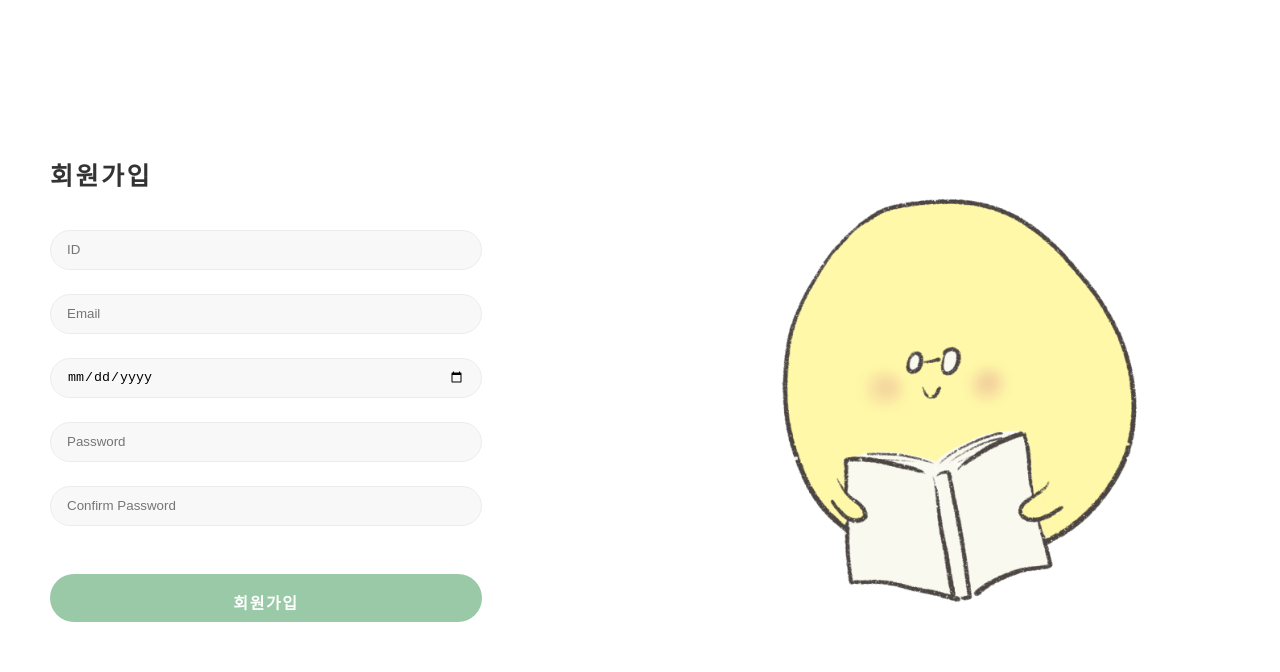
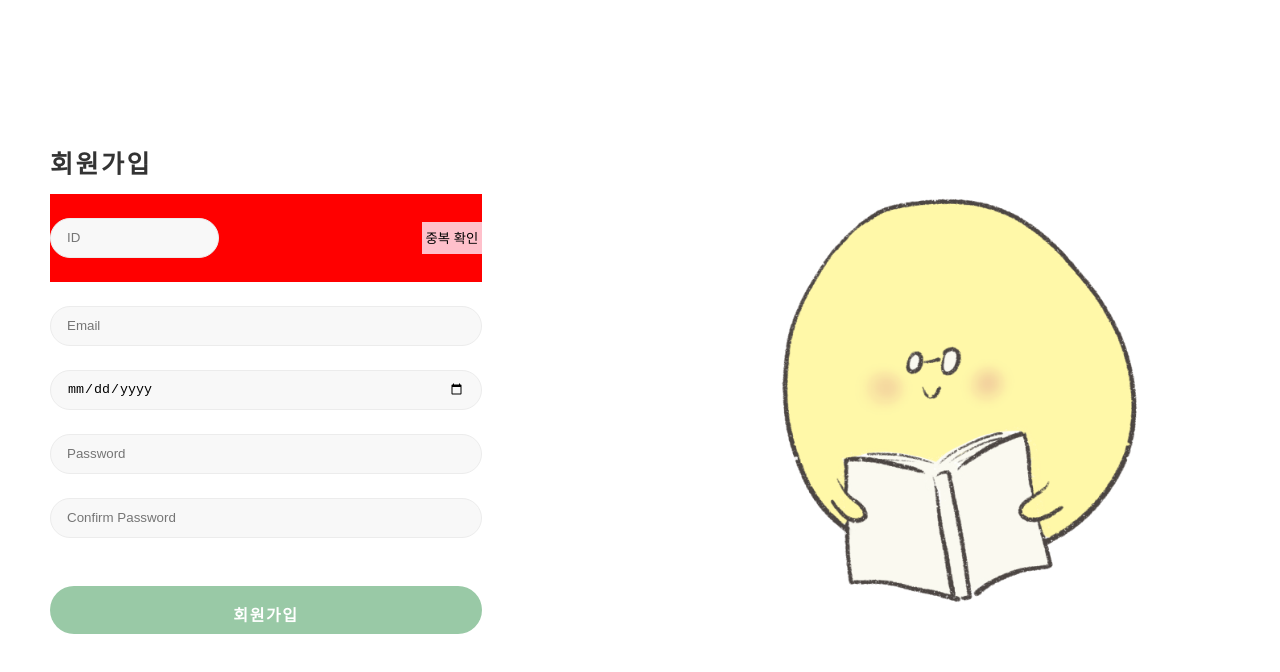
Before and after one commit to STudy-with-ST/MoVook, a React (Create React App) app in the folder front/movook-app/: page /join in a window 1280 px wide. Shown: the top 672 px of the page. Built offline with nearby package versions, Linux system fonts and the light colour scheme; a web font is replaced by a local one.

Commit message:
Feat access_token 및refresh_token 저장

```diff
--- a/front/movook-app/src/pages/Join/index.js
+++ b/front/movook-app/src/pages/Join/index.js
@@ -19,6 +19,7 @@ const Join = () => {
   const [userBirth, onChangeUserBirth] = useInput("");
   const [userConfirmPw, onChangeUserConfirmPw] = useInput("");
   const [isValidate, setValidate] = useState(false);
+  const [isConfirmId, setConfirmId] = useState(false);
 
   useEffect(() => {
     if (isValidate) {
@@ -36,7 +37,7 @@ const Join = () => {
     }
   };
 
-  const handleOnClick = async (e) => {
+  const handleOnClick = (e) => {
     e.preventDefault();
     validatePassword();
 
@@ -47,7 +48,7 @@ const Join = () => {
       password: userPw,
     };
 
-    await userApi
+    userApi
       .join(createdUser)
       .then(({ data }) => console.log("성공: ", data))
       .catch((error) => console.log("실패: ", error));
@@ -58,6 +59,7 @@ const Join = () => {
         <S.PageTitle>회원가입</S.PageTitle>
         <S.FormWrapper>
           <form method="POST">
+            <S.IdWrapper>
               <BasicInput
                 id="input-id"
                 text="ID"
@@ -66,6 +68,8 @@ const Join = () => {
                 value={userId}
                 onChange={onChangeUserId}
               />
+              <S.ConfirmButton>중복 확인</S.ConfirmButton>
+            </S.IdWrapper>
             <BasicInput
               id="input-email"
               text="Email"
--- a/front/movook-app/src/pages/Join/style.js
+++ b/front/movook-app/src/pages/Join/style.js
@@ -62,7 +62,6 @@ export const FormWrapper = styled.div`
   max-width: 540px;
   min-width: 340px;
   width: 100%;
-  margin: 0px auto;
   background-color: transparent;
 `;
 
@@ -80,3 +79,17 @@ export const ImgContainer = styled.div`
     width: 72%;
   }
 `;
+
+export const IdWrapper = styled.div`
+  display: flex;
+  align-items: center;
+  justify-content: space-between;
+  background-color: red;
+  width: 80%;
+`;
+
+export const ConfirmButton = styled.button`
+  width: 60px;
+  height: 32px;
+  background-color: pink;
+`;
--- a/front/movook-app/src/pages/Login/index.js
+++ b/front/movook-app/src/pages/Login/index.js
@@ -4,6 +4,7 @@ import BasicInput from "../../components/common/BasicInput";
 import { useInput } from "../../hooks/useInput";
 import MovookImg from "../../assets/img/common/img_movook.png";
 import * as S from "./style.js";
+import { userApi } from "../../api";
 const Login = () => {
   const [userId, onChangeUserId] = useInput("");
   const [userPw, onChangeUserPw] = useInput("");
@@ -12,12 +13,18 @@ const Login = () => {
     e.preventDefault();
 
     const user = {
-      id: userId,
+      user_id: userId,
       password: userPw,
     };
     console.log("user: ", user);
     // 통신 성공이라면,
-    localStorage.setItem("access-token", "token-value");
+    userApi
+      .login(user)
+      .then(({ data }) => {
+        localStorage.setItem("access_token", data.access_token);
+        localStorage.setItem("refresh_token", data.refresh_token);
+      })
+      .catch((error) => console.log(error));
   };
 
   return (
```
Also changed, not shown: 1 other file (tests, documents, lock files or other folders). Lines whose indentation alone changed are shown as unchanged.
